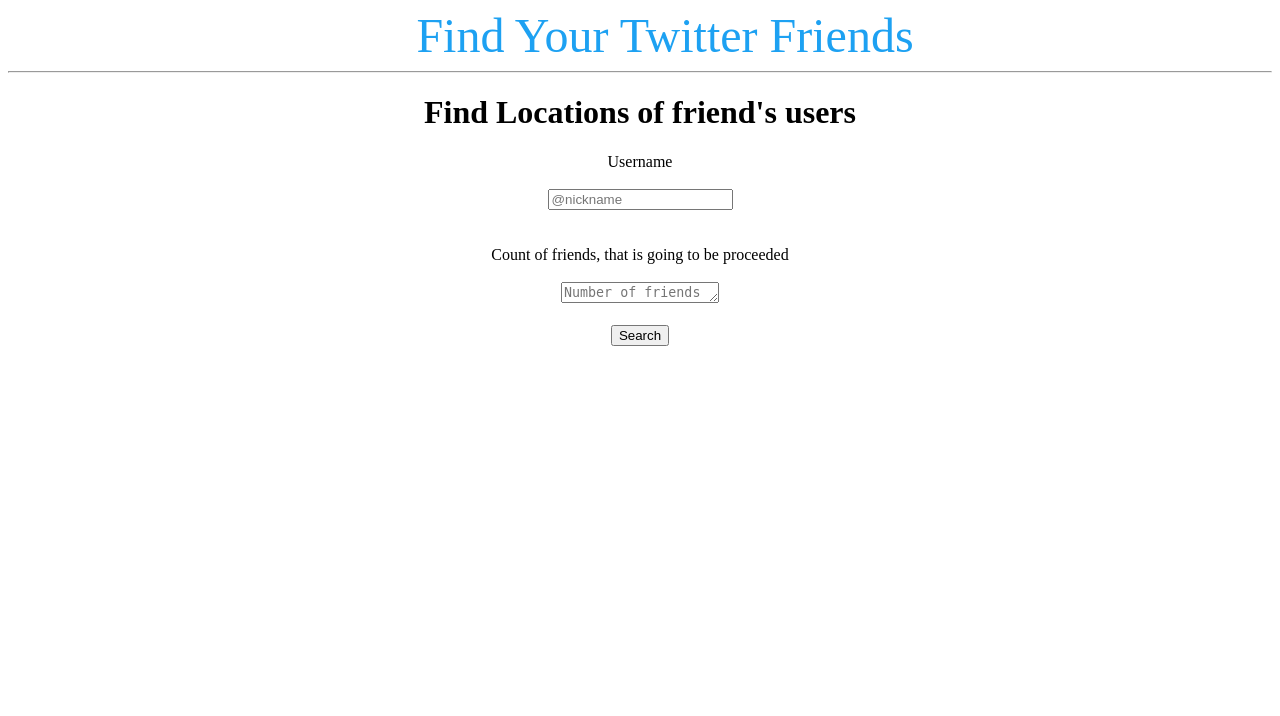
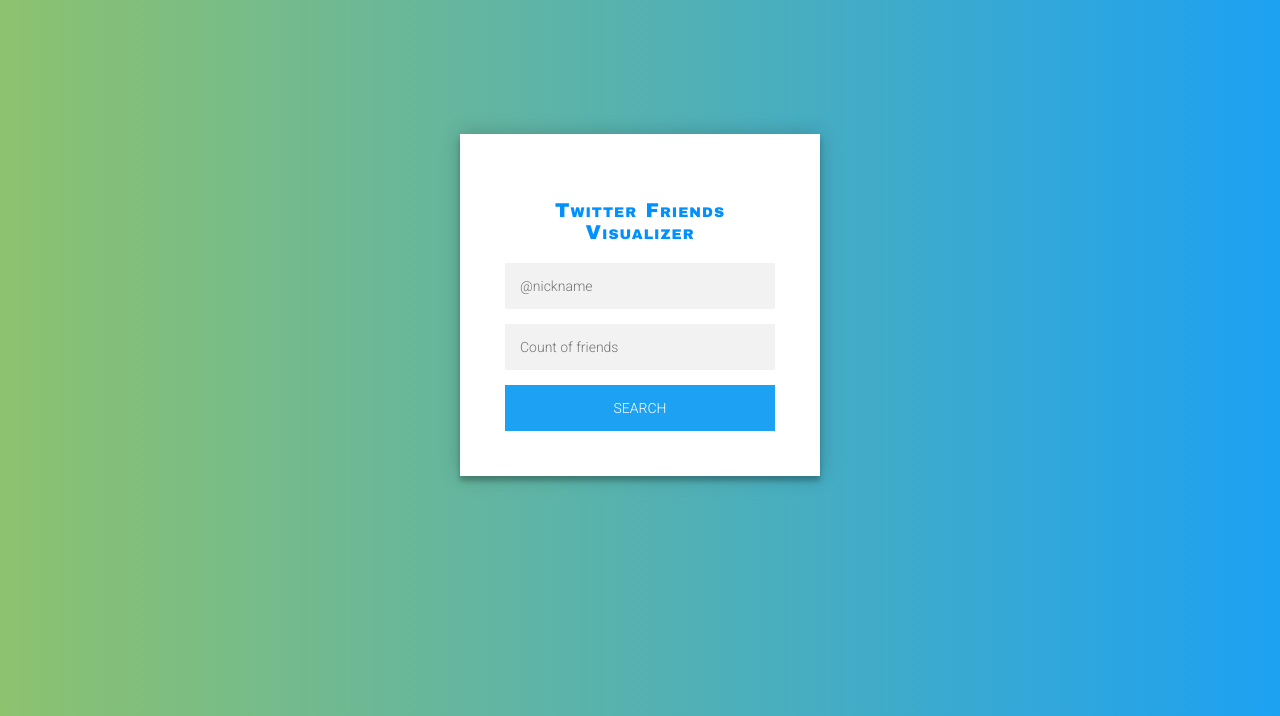
Before and after one commit to Tuchis/Twiiter_api, a Flask app: page / in a window 1280 px wide. Shown: the top 716 px of the page. Run offline with Flask 2, Linux system fonts and the light colour scheme.

Commit message:
CSS Upgrade

```diff
--- /dev/null
+++ b/Third/static/style.css
@@ -0,0 +1,138 @@
+@import url(https://fonts.googleapis.com/css?family=Roboto:300);
+
+.login-page {
+  width: 360px;
+  padding: 2% 0 0;
+  margin: auto;
+}
+.login-page {
+  font-family: "Arial Black", Gadget, sans-serif;
+  font-size: 20px;
+  letter-spacing: 1px;
+  word-spacing: 0.8px;
+  color: #0090FF;
+  font-weight: 400;
+  text-decoration: none solid rgb(68, 68, 68);
+  font-style: normal;
+  font-variant: small-caps;
+  text-transform: none;
+}
+.content {
+  width: 360px;
+  padding: 8% 0 0;
+  margin: auto;
+}
+.alert {
+  position: relative;
+  z-index: 1;
+  background: #FFFFFF;
+  max-width: 360px;
+  margin: 0 auto 20px;
+  padding: 30px;
+  text-align: center;
+  box-shadow: 0 0 20px 0 rgba(0, 0, 0, 0.2), 0 5px 5px 0 rgba(0, 0, 0, 0.24);
+}
+.form {
+  position: relative;
+  z-index: 1;
+  background: #FFFFFF;
+  max-width: 360px;
+  margin: 0 auto 100px;
+  padding: 45px;
+  text-align: center;
+  box-shadow: 0 0 20px 0 rgba(0, 0, 0, 0.2), 0 5px 5px 0 rgba(0, 0, 0, 0.24);
+}
+.form input {
+  font-family: "Roboto", sans-serif;
+  outline: 0;
+  background: #f2f2f2;
+  width: 100%;
+  border: 0;
+  margin: 0 0 15px;
+  padding: 15px;
+  box-sizing: border-box;
+  font-size: 14px;
+}
+.form textarea {
+  font-family: "Roboto", sans-serif;
+  outline: 0;
+  background: #f2f2f2;
+  width: 100%;
+  border: 0;
+  margin: 0 0 15px;
+  padding: 15px;
+  box-sizing: border-box;
+  font-size: 14px;
+}
+.form button {
+  font-family: "Roboto", sans-serif;
+  text-transform: uppercase;
+  outline: 0;
+  background: #1DA1F2;
+  width: 100%;
+  border: 0;
+  padding: 15px;
+  color: #FFFFFF;
+  font-size: 14px;
+  -webkit-transition: all 0.3 ease;
+  transition: all 0.3 ease;
+  cursor: pointer;
+}
+.form button:hover,.form button:active,.form button:focus {
+  background: #0079c9;
+}
+.form .message {
+  margin: 15px 0 0;
+  color: #b3b3b3;
+  font-size: 12px;
+}
+.form .message a {
+  color: #1DA1F2;
+  text-decoration: none;
+}
+.form .register-form {
+  display: none;
+}
+.container {
+  position: relative;
+  z-index: 1;
+  max-width: 300px;
+  margin: 0 auto;
+}
+.container:before, .container:after {
+  content: "";
+  display: block;
+  clear: both;
+}
+.container .info {
+  margin: 50px auto;
+  text-align: center;
+}
+.container .info h1 {
+  margin: 0 0 15px;
+  padding: 0;
+  font-size: 36px;
+  font-weight: 300;
+  color: #1a1a1a;
+}
+.container .info span {
+  color: #4d4d4d;
+  font-size: 12px;
+}
+.container .info span a {
+  color: #000000;
+  text-decoration: none;
+}
+.container .info span .fa {
+  color: #EF3B3A;
+}
+body {
+  background: #1DA1F2; /* fallback for old browsers */
+  background: -webkit-linear-gradient(right, #1DA1F2, #8DC26F);
+  background: -moz-linear-gradient(right, #1DA1F2, #8DC26F);
+  background: -o-linear-gradient(right, #1DA1F2, #8DC26F);
+  background: linear-gradient(to left, #1DA1F2, #8DC26F);
+  font-family: "Roboto", sans-serif;
+  -webkit-font-smoothing: antialiased;
+  -moz-osx-font-smoothing: grayscale;
+}
--- a/Third/templates/index.html
+++ b/Third/templates/index.html
@@ -1,29 +1,31 @@
-{% extends 'base.html' %}
+<!DOCTYPE html>
+<html lang="en" >
+<head>
+  <meta charset="UTF-8">
+  <title>CodePen - Flat HTML5/CSS3 Login Form</title>
+  <link rel="stylesheet" href="{{ url_for('static', filename='/style.css') }}">
+</head>
+<body>
+<!-- partial:index.partial.html -->
+<div class="content">
+    {% for message in get_flashed_messages() %}
+        <div class="alert">{{ message }}</div>
+    {% endfor %}
+    {% block content %} {% endblock %}
+</div>
+<div class="login-page">
+  <div class="form">
+    <form class="login-form" method="post">
+      <p class="Info"> Twitter Friends Visualizer</p>
+      <input type="text" name="title" placeholder="@nickname"
+      value="{{ request.form['title'] }}"/>
+      <input type="text" name="content" placeholder="Count of friends"
+      value="{{ request.form['content'] }}"/>
+      <button type="submit">Search</button>
+    </form>
+  </div>
+</div>
+<!-- partial -->
 
-{% block content %}
-    <h1 align="center">{% block title %} Find Locations of friend's users {% endblock %}</h1>
-    <form method="post" align="center">
-        <label for="title">Username</label>
-        <br>
-        <br>
-        <input type="text" name="title"
-               placeholder="@nickname"
-               cols = "17"
-               value="{{ request.form['title'] }}"></input>
-        <br>
-        <br>
-        <br>
-
-        <label for="content">Count of friends, that is going to be proceeded</label>
-        <br>
-        <br>
-        <textarea name="content"
-                  placeholder="Number of friends"
-                  rows="1"
-                  cols="17"
-                  >{{ request.form['content'] }}</textarea>
-        <br>
-        <br>
-        <button type="submit">Search</button>
-    </form>
-{% endblock %}
+</body>
+</html>
```
